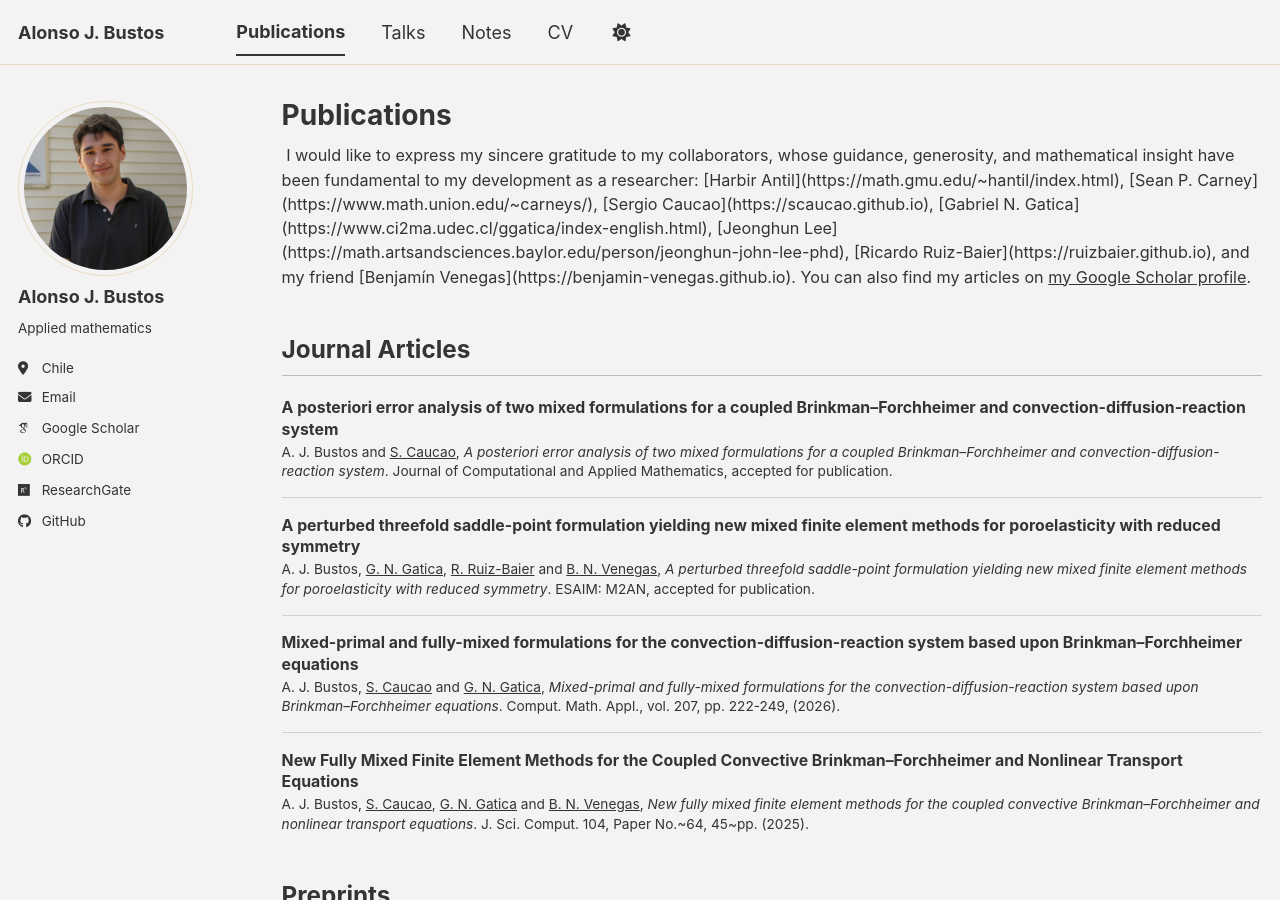
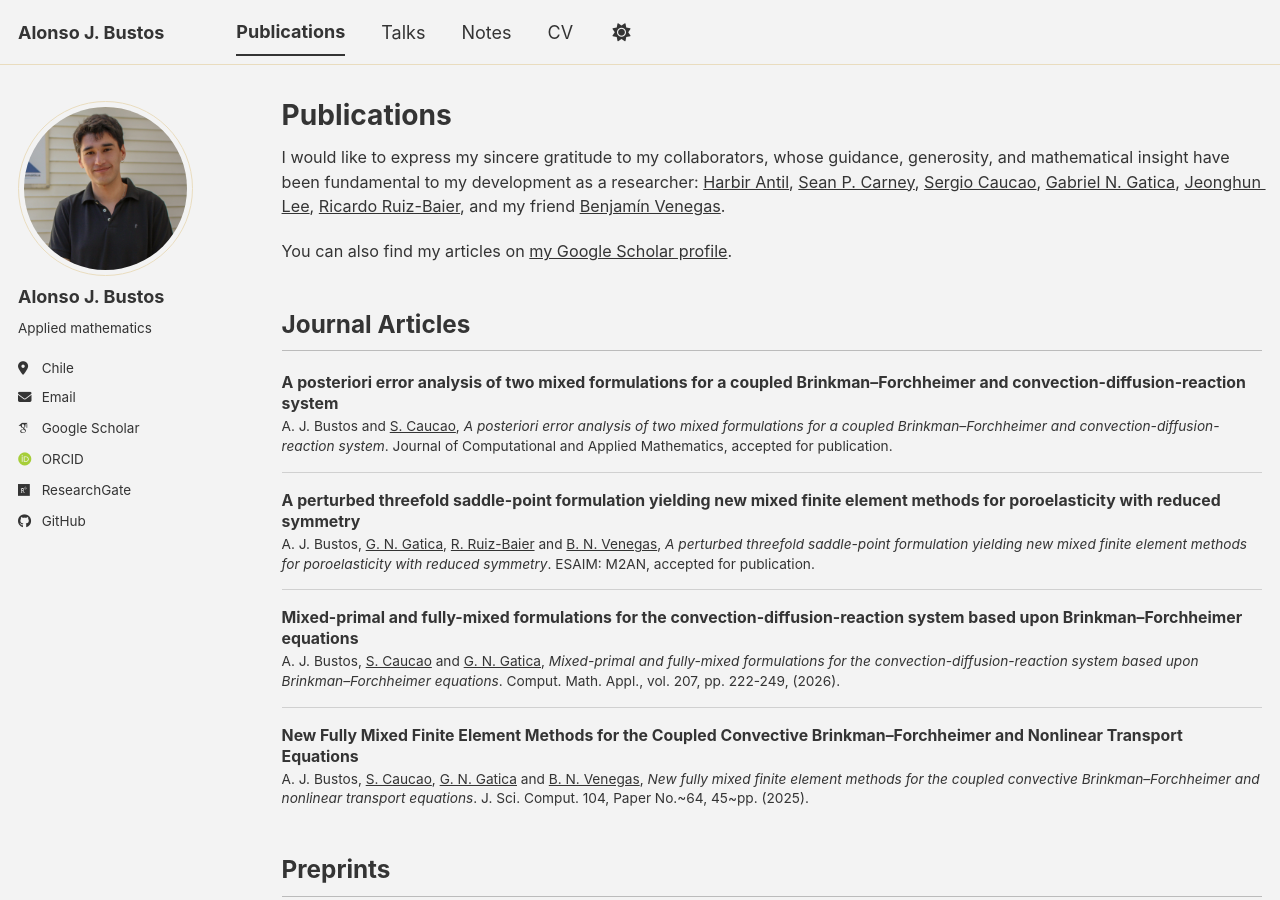
Before and after one commit to alonsojbustos/alonsojbustos.github.io, a Jekyll site: the page built from _pages/publications.md, in a window 1280 px wide and 900 px high. Built offline with Jekyll 4.4.1, drawn with Linux system fonts in a browser that asks for light colours; some web fonts are replaced; a script bundle is joined from its source files by our own code; library files that are not in the unit come from our copies.

Commit message:
Update publications.md

```diff
--- a/_pages/publications.md
+++ b/_pages/publications.md
@@ -4,14 +4,16 @@ title: "Publications"
 permalink: /publications/
 author_profile: true
 ---
+{% if site.author.googlescholar %}
 
-{% if site.author.googlescholar %}
-<div class="wordwrap scholar-message">
+<div class="wordwrap scholar-message" markdown="1">
 
-  I would like to express my sincere gratitude to my collaborators, whose guidance, generosity, and mathematical insight have been fundamental to my development as a researcher: [Harbir Antil](https://math.gmu.edu/~hantil/index.html), [Sean P. Carney](https://www.math.union.edu/~carneys/), [Sergio Caucao](https://scaucao.github.io), [Gabriel N. Gatica](https://www.ci2ma.udec.cl/ggatica/index-english.html), [Jeonghun Lee](https://math.artsandsciences.baylor.edu/person/jeonghun-john-lee-phd), [Ricardo Ruiz-Baier](https://ruizbaier.github.io), and my friend [Benjamín Venegas](https://benjamin-venegas.github.io).
+I would like to express my sincere gratitude to my collaborators, whose guidance, generosity, and mathematical insight have been fundamental to my development as a researcher: [Harbir Antil](https://math.gmu.edu/~hantil/index.html), [Sean P. Carney](https://www.math.union.edu/~carneys/), [Sergio Caucao](https://scaucao.github.io), [Gabriel N. Gatica](https://www.ci2ma.udec.cl/ggatica/index-english.html), [Jeonghun Lee](https://math.artsandsciences.baylor.edu/person/jeonghun-john-lee-phd), [Ricardo Ruiz-Baier](https://ruizbaier.github.io), and my friend [Benjamín Venegas](https://benjamin-venegas.github.io).
 
-  You can also find my articles on <a href="{{ site.author.googlescholar }}">my Google Scholar profile</a>.
+You can also find my articles on <a href="{{ site.author.googlescholar }}">my Google Scholar profile</a>.
+
 </div>
+
 {% endif %}
 
 <!-- Edit publications here. Each ### heading starts a new item. -->
```
